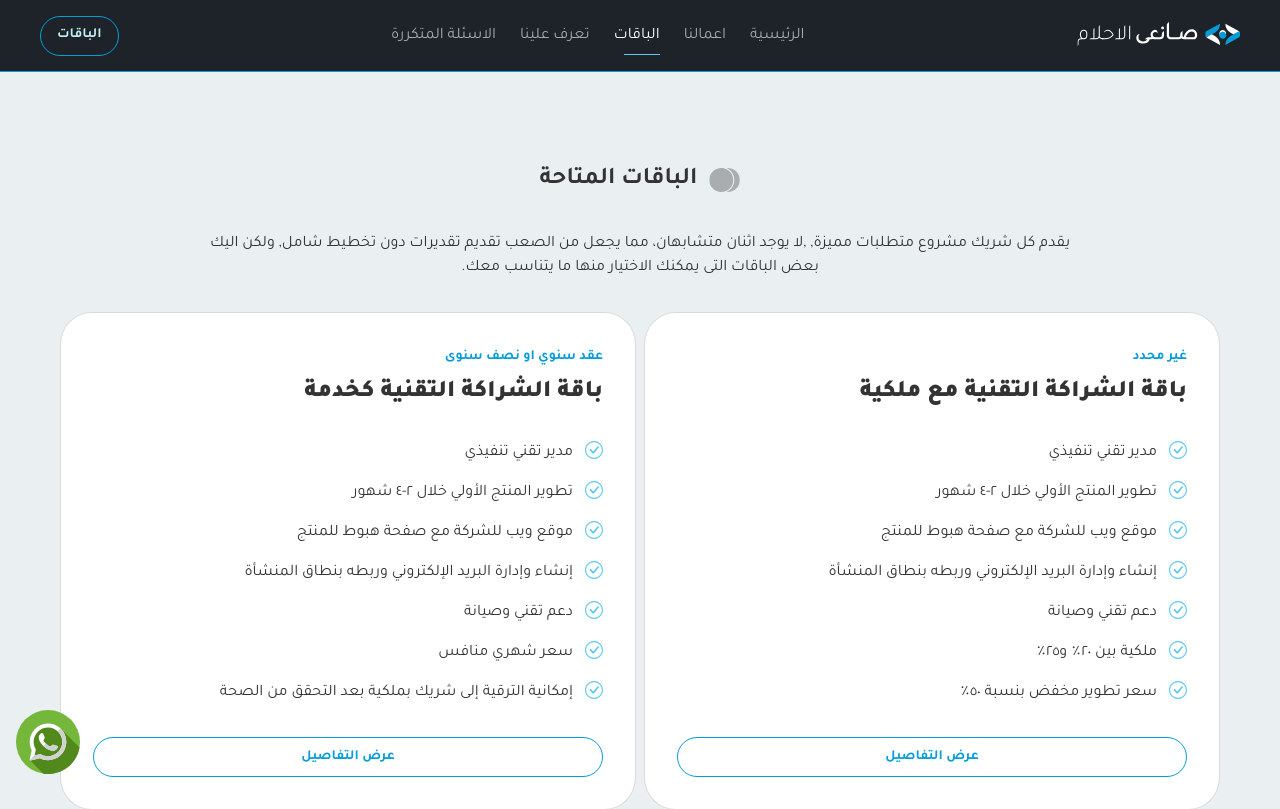
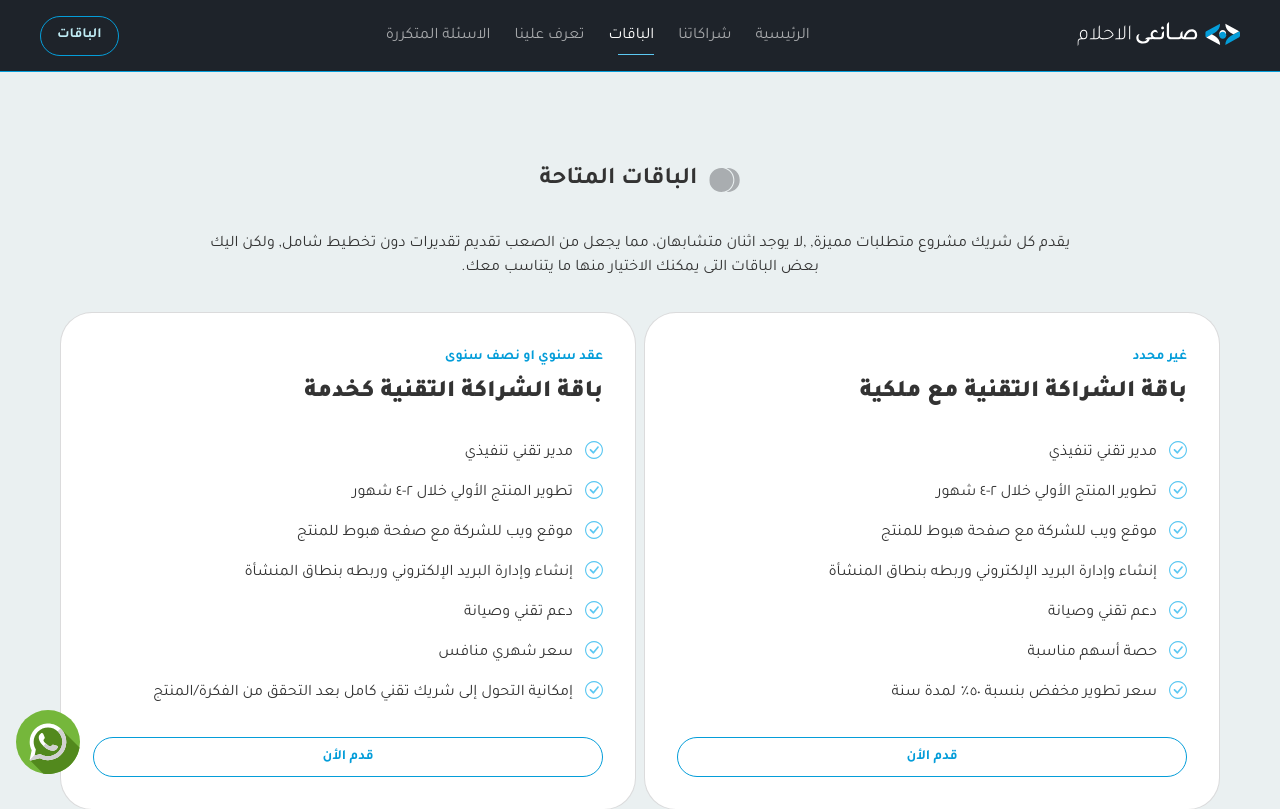
Before and after one commit to islamsayedr/db-site, a React (Vite) app: page /prices in a window 1280 px wide. Shown: the top 809 px of the page. Built offline with nearby package versions, Linux system fonts and the light colour scheme.

Commit message:
[Update] Text changes

```diff
--- a/src/comp/pricing/Priceing.jsx
+++ b/src/comp/pricing/Priceing.jsx
@@ -25,11 +25,11 @@ export default function Pricing() {
                 "موقع ويب للشركة مع صفحة هبوط للمنتج",
                 "إنشاء وإدارة البريد الإلكتروني وربطه بنطاق المنشأة",
                 "دعم تقني وصيانة",
-                "ملكية بين ٢٠٪ و٢٥٪",
-                "سعر تطوير مخفض بنسبة ٥٠٪",
+                "حصة أسهم مناسبة",
+                "سعر تطوير مخفض بنسبة ٥٠٪ لمدة سنة",
               ]}
               action="/prices/ownership"
-              actionName="عرض التفاصيل"
+              actionName="قدم الأن"
             />
             <PricingCard
               title="باقة الشراكة التقنية كخدمة"
@@ -41,10 +41,10 @@ export default function Pricing() {
                 "إنشاء وإدارة البريد الإلكتروني وربطه بنطاق المنشأة",
                 "دعم تقني وصيانة",
                 "سعر شهري منافس",
-                "إمكانية الترقية إلى شريك بملكية بعد التحقق من الصحة",
+                "إمكانية التحول إلى شريك تقني كامل بعد التحقق من الفكرة/المنتج",
               ]}
               action="/prices/service"
-              actionName="عرض التفاصيل"
+              actionName="قدم الأن"
             />
           </div>
           {/* <div className={Styles.cards2}>
--- a/src/comp/shared/Header.jsx
+++ b/src/comp/shared/Header.jsx
@@ -35,7 +35,7 @@ export default function Header() {
               <NavLink to="Services">خدماتنا</NavLink>
             </li> */}
             <li className={`${styles.navLink} navLink`}>
-              <NavLink to="projects">اعمالنا</NavLink>
+              <NavLink to="projects">شراكاتنا</NavLink>
             </li>
             {/* <li className={`${styles.navLink} navLink`}>
               <NavLink to="process">كيف يتم الامر</NavLink>
```
